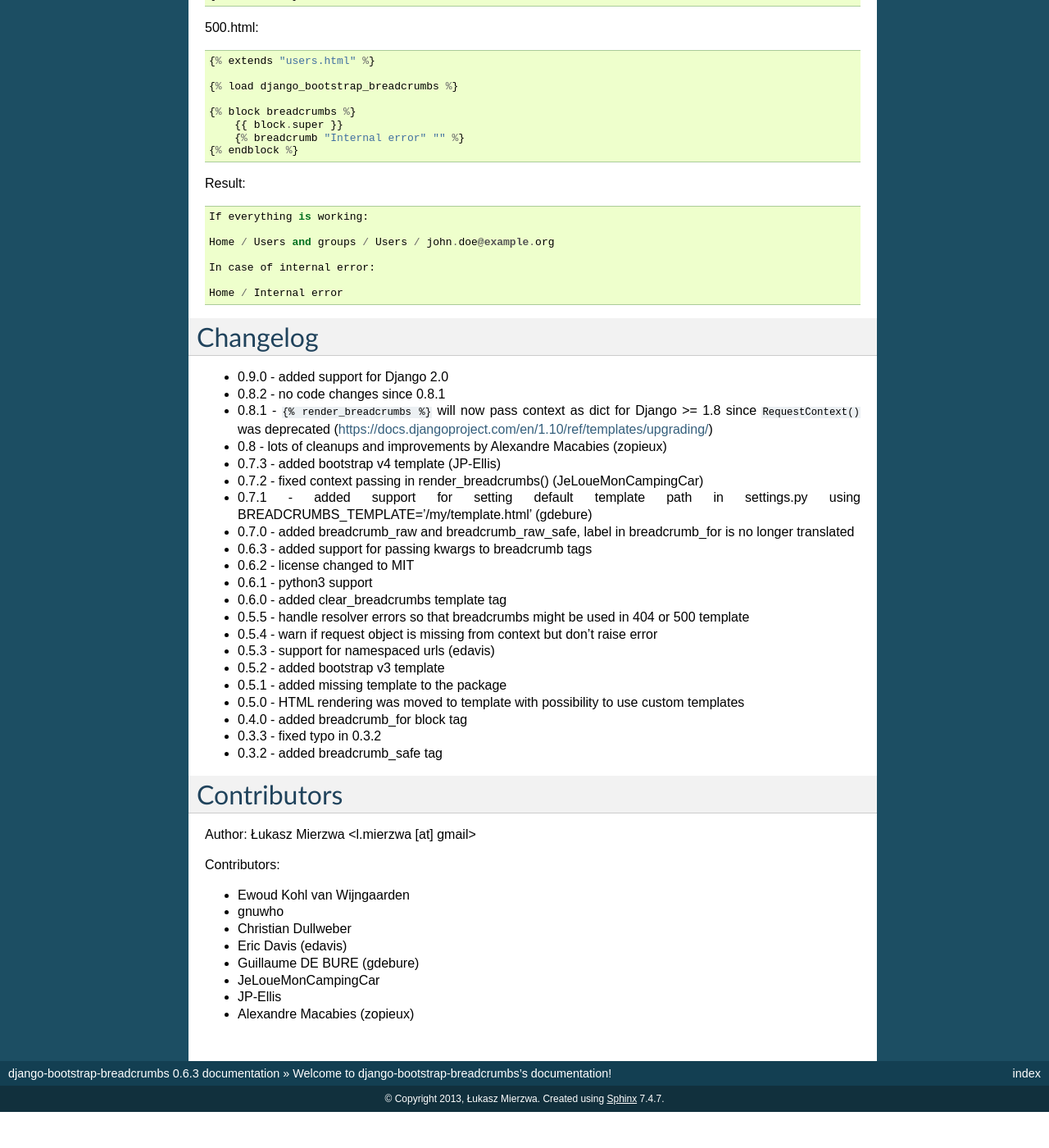
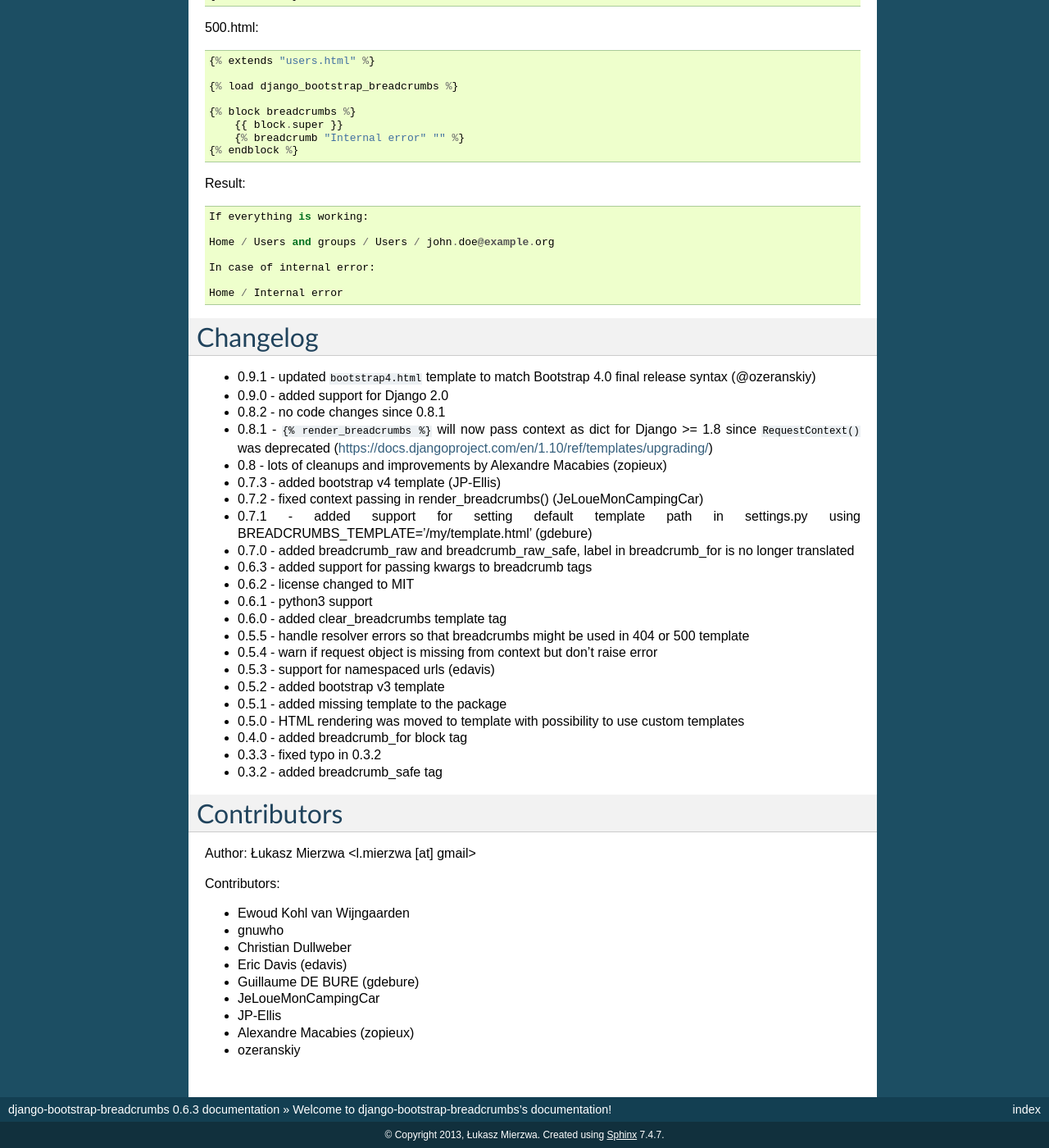
Before and after one commit to prymitive/bootstrap-breadcrumbs, a Sphinx documentation site: the page built from docs/index.rst, in a window 1280 px wide and 1400 px high, scrolled down 4925 px. Shown: the whole window at 82% size. Built offline with Sphinx 7.4.7, drawn with Linux system fonts in a browser that asks for light colours; before the commit the page ends 6281 px from its top, so only the background shows below that.

Commit message:
Release 0.9.1

```diff
--- a/docs/index.rst
+++ b/docs/index.rst
@@ -283,6 +283,7 @@
 Changelog
 =========
 
+* 0.9.1 - updated ``bootstrap4.html`` template to match Bootstrap 4.0 final release syntax (@ozeranskiy)
 * 0.9.0 - added support for Django 2.0
 * 0.8.2 - no code changes since 0.8.1
 * 0.8.1 - ``{% render_breadcrumbs %}`` will now pass context as dict for Django >= 1.8 since ``RequestContext()`` was deprecated (https://docs.djangoproject.com/en/1.10/ref/templates/upgrading/)
@@ -320,3 +321,4 @@
 * JeLoueMonCampingCar
 * JP-Ellis
 * Alexandre Macabies (zopieux)
+* ozeranskiy
--- a/setup.py
+++ b/setup.py
@@ -13,7 +13,7 @@
 
 setup(
     name='django_bootstrap_breadcrumbs',
-    version='0.9.0',
+    version='0.9.1',
     url='http://prymitive.github.com/bootstrap-breadcrumbs',
     license='MIT',
     description='Django breadcrumbs for Bootstrap 2, 3 or 4',
```
